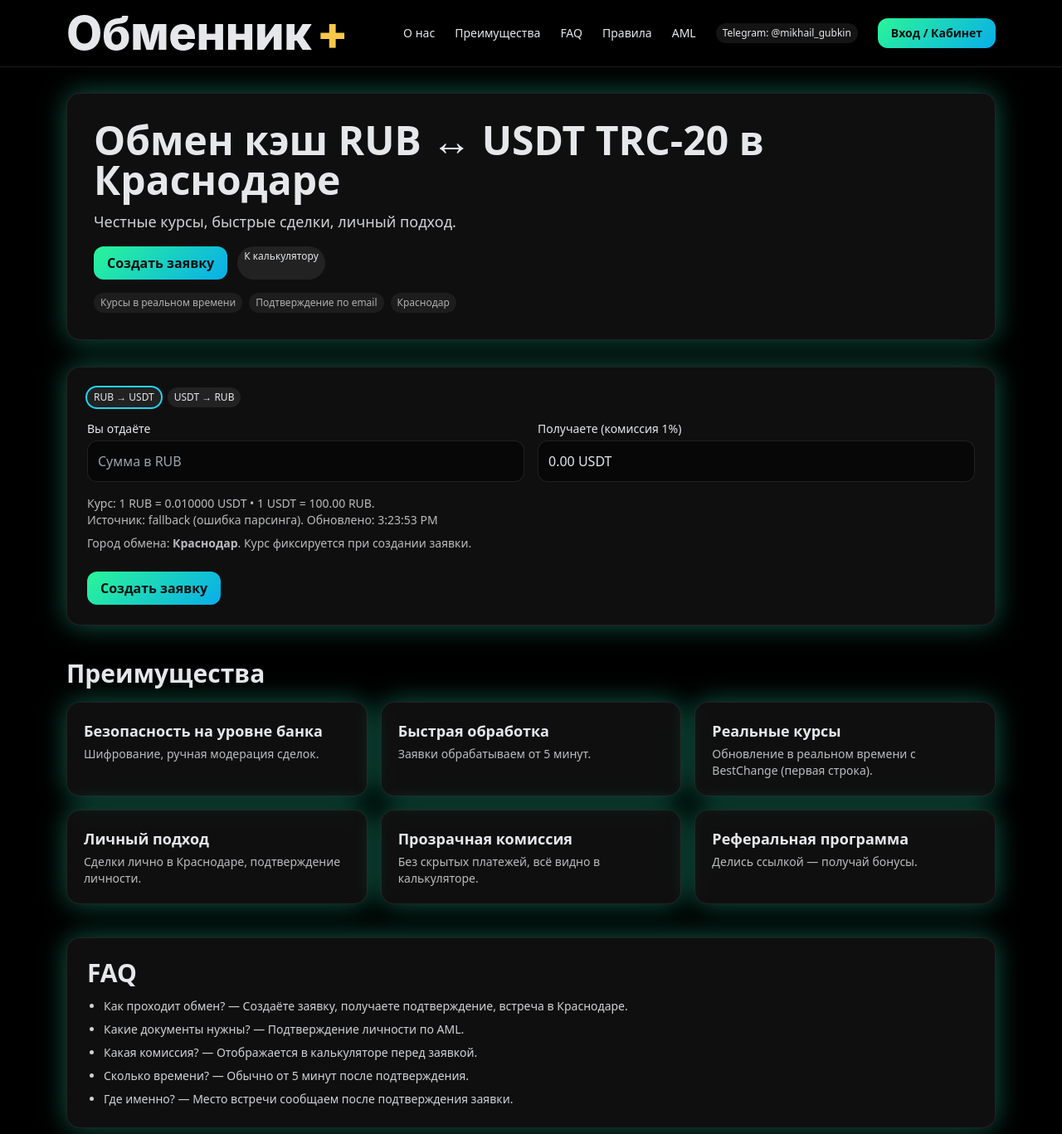
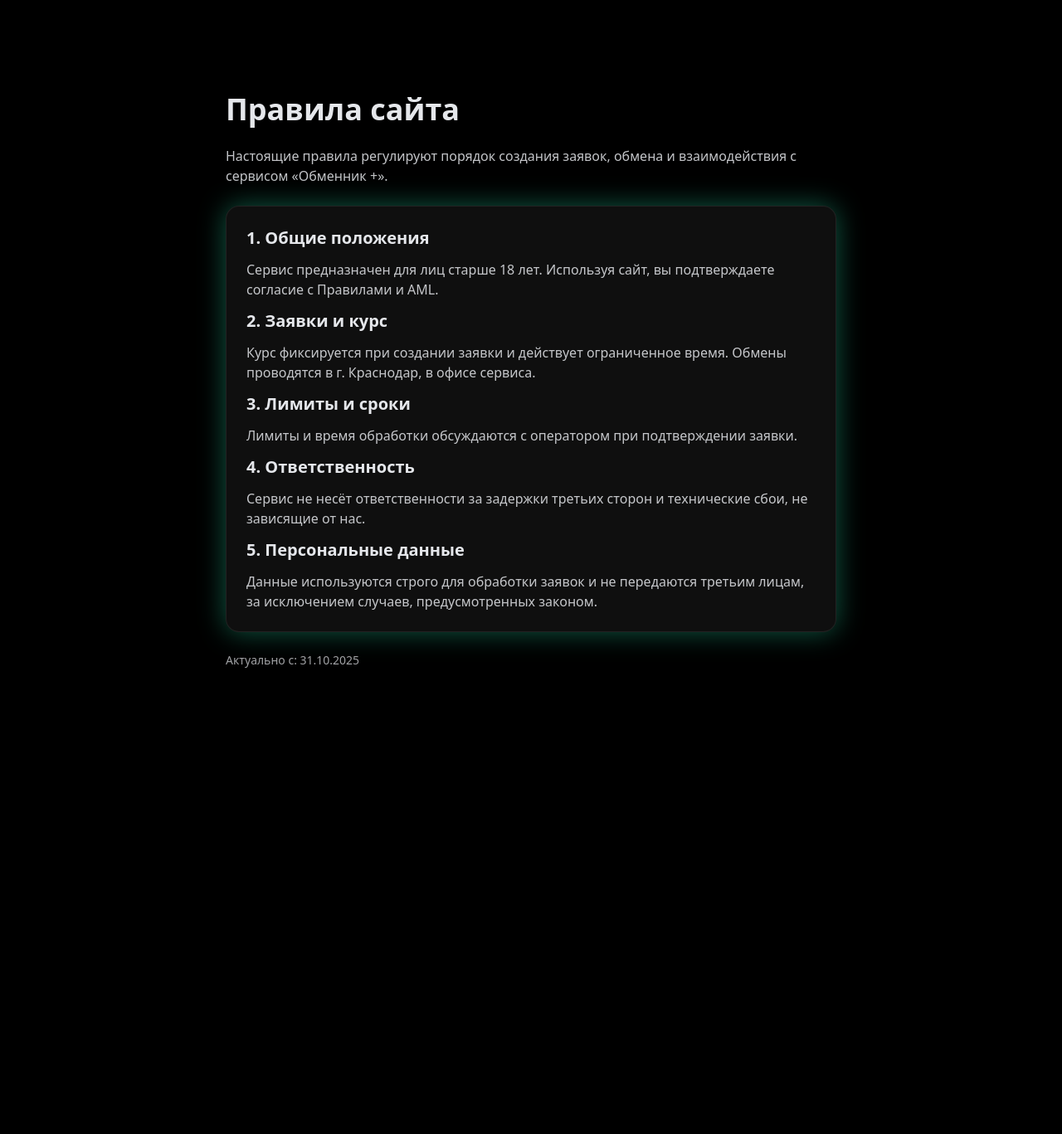
Before and after one commit to mihailgybkin-dot/obmennik-plus, a Next.js app: page / in a window 1280 px wide. Shown: the top 1367 px of the page at 83% size. After the commit the page ends 870 px from the top, so only its background shows below. Built offline with nearby package versions, Linux system fonts and the light colour scheme; no server answers.

Commit message:
Update page.tsx

```diff
--- a/app/page.tsx
+++ b/app/page.tsx
@@ -1,45 +1,25 @@
+export const metadata = { title: "Правила — Обменник +" };
 
-import NavBar from "../components/NavBar";
-import Calculator from "../components/Calculator";
-import Features from "../components/Features";
+export default function Rules(){
+  return (
+    <div className="mx-auto max-w-3xl px-4 pt-28 pb-16 space-y-6">
+      <h1 className="text-4xl font-bold">Правила сайта</h1>
+      <p className="opacity-85">Настоящие правила регулируют порядок создания заявок, обмена и взаимодействия с сервисом «Обменник +».</p>
 
-export default function Page(){
-  return (
-    <main>
-      <NavBar/>
-      <section className="mx-auto max-w-6xl px-4 pt-28 pb-12">
-        <div className="card p-8 mb-8">
-          <h1>Обмен кэш RUB ↔ USDT TRC-20 в Краснодаре</h1>
-          <p className="mt-3 text-lg opacity-90">Честные курсы, быстрые сделки, личный подход.</p>
-          <div className="mt-4 flex gap-3">
-            <a href="/dashboard" className="btn">Создать заявку</a>
-            <a href="#rates" className="badge">К калькулятору</a>
-          </div>
-          <div className="mt-4 flex gap-2 text-xs opacity-75">
-            <span className="badge">Курсы в реальном времени</span>
-            <span className="badge">Подтверждение по email</span>
-            <span className="badge">Краснодар</span>
-          </div>
-        </div>
-        <Calculator/>
-        <div className="mt-10">
-          <h2 className="mb-4">Преимущества</h2>
-          <Features/>
-        </div>
-        <div id="faq" className="mt-10 card p-6">
-          <h2 className="mb-3">FAQ</h2>
-          <ul className="list-disc pl-5 space-y-2 opacity-90 text-sm">
-            <li>Как проходит обмен? — Создаёте заявку, получаете подтверждение, встреча в Краснодаре.</li>
-            <li>Какие документы нужны? — Подтверждение личности по AML.</li>
-            <li>Какая комиссия? — Отображается в калькуляторе перед заявкой.</li>
-            <li>Сколько времени? — Обычно от 5 минут после подтверждения.</li>
-            <li>Где именно? — Место встречи сообщаем после подтверждения заявки.</li>
-          </ul>
-        </div>
-        <footer className="mt-12 opacity-70 text-sm pb-10">
-          © 2025 «Обменник +». Курсы ориентировочные и фиксируются при создании заявки.
-        </footer>
-      </section>
-    </main>
+      <div className="card p-6 space-y-3">
+        <h2 className="text-xl font-semibold">1. Общие положения</h2>
+        <p className="opacity-85">Сервис предназначен для лиц старше 18 лет. Используя сайт, вы подтверждаете согласие с Правилами и AML.</p>
+        <h2 className="text-xl font-semibold">2. Заявки и курс</h2>
+        <p className="opacity-85">Курс фиксируется при создании заявки и действует ограниченное время. Обмены проводятся в г. Краснодар, в офисе сервиса.</p>
+        <h2 className="text-xl font-semibold">3. Лимиты и сроки</h2>
+        <p className="opacity-85">Лимиты и время обработки обсуждаются с оператором при подтверждении заявки.</p>
+        <h2 className="text-xl font-semibold">4. Ответственность</h2>
+        <p className="opacity-85">Сервис не несёт ответственности за задержки третьих сторон и технические сбои, не зависящие от нас.</p>
+        <h2 className="text-xl font-semibold">5. Персональные данные</h2>
+        <p className="opacity-85">Данные используются строго для обработки заявок и не передаются третьим лицам, за исключением случаев, предусмотренных законом.</p>
+      </div>
+
+      <p className="text-sm opacity-70">Актуально с: {new Date().toLocaleDateString("ru-RU")}</p>
+    </div>
   );
 }
```
